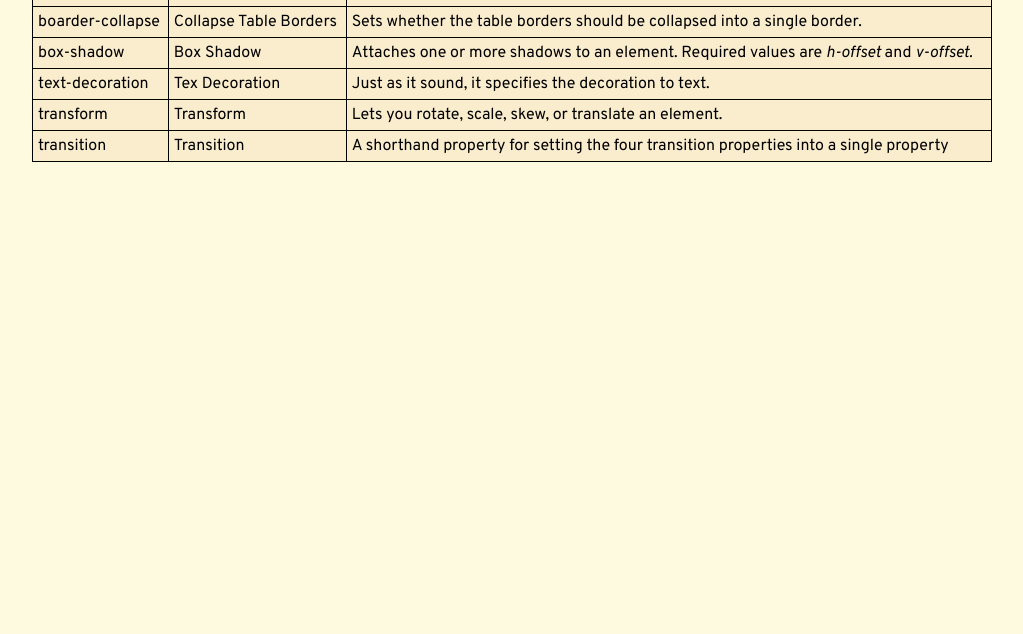
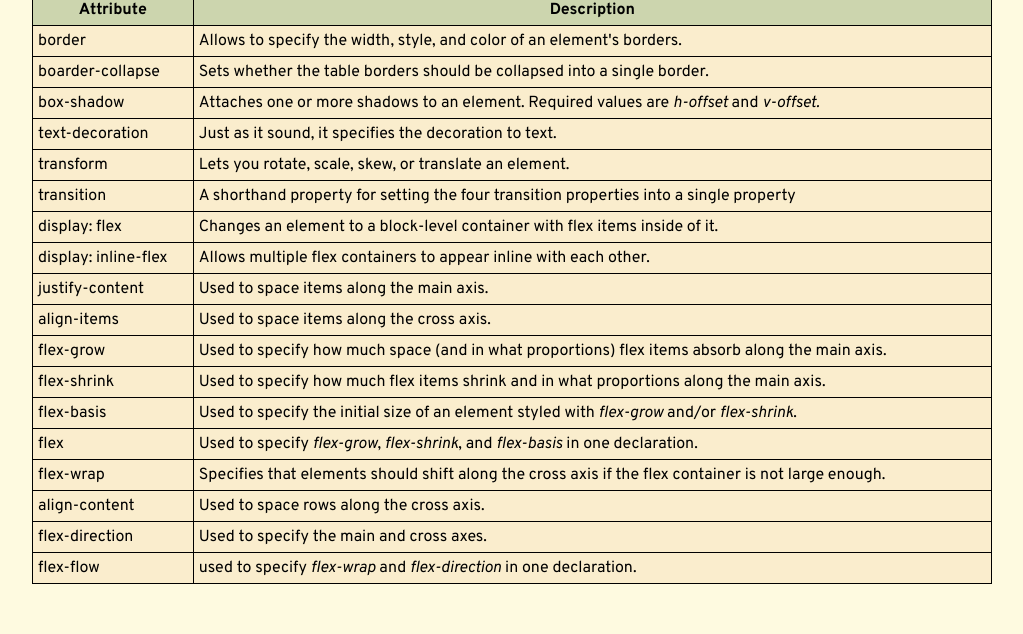
Before and after one commit to gemmanuel17/gemmanuel17-web-dev-sheet.github.io, a plain HTML site: page index.html in a window 1280 px wide. Shown: the part 483-1117 px from the top of the page, without its empty margins (128-1151 px from the left). Before the commit the page ends 800 px from the top, so only its background shows below. Drawn offline with Linux system fonts and the light colour scheme.

Commit message:
Updated Table Data

```diff
--- a/index.html
+++ b/index.html
@@ -99,7 +99,6 @@
                 <thead>
                     <tr>
                         <th>Attribute</th>
-                        <th>Name</th>
                         <th>Description</th>
                     </tr>
                 </thead>
@@ -109,42 +108,97 @@
                     <!--Row 1-->
                     <tr>
                         <td>border</td>
-                        <td>Border</td>
                         <td>Allows to specify the width, style, and color of an element's borders.</td>
                     </tr>
 
                     <!--Row 2-->
                     <tr>
                         <td>boarder-collapse</td>
-                        <td>Collapse Table Borders</td>
                         <td>Sets whether the table borders should be collapsed into a single border.</td>
                     </tr>
 
                     <!--Row 3-->
                     <tr>
                         <td>box-shadow</td>
-                        <td>Box Shadow</td>
                         <td>Attaches one or more shadows to an element. Required values are <em>h-offset</em> and <em>v-offset.</em></td>
                     </tr>
 
                     <!--Row 4-->
                     <tr>
                         <td>text-decoration</td>
-                        <td>Tex Decoration</td>
                         <td>Just as it sound, it specifies the decoration to text.</td>
                     </tr>
                     <!--Row 5-->
                     <tr>
                         <td>transform</td>
-                        <td>Transform</td>
                         <td>Lets you rotate, scale, skew, or translate an element.</td>
                     </tr>
                     <!--Row 6-->
                     <tr>
                         <td>transition</td>
-                        <td>Transition</td>
                         <td>A shorthand property for setting the four transition properties into a single property</td>
                     </tr>
+                    <!--Row 7-->
+                    <tr>
+                        <td>display: flex</td>
+                        <td>Changes an element to a block-level container with flex items inside of it.</td>
+                    </tr>
+                    <!--Row 8-->
+                    <tr>
+                        <td>display: inline-flex</td>
+                        <td>Allows multiple flex containers to appear inline with each other.</td>
+                    </tr>
+                    <!--Row 9-->
+                    <tr>
+                        <td>justify-content</td>
+                        <td>Used to space items along the main axis.</td>
+                    </tr>
+                    <!--Row 10-->
+                    <tr>
+                        <td>align-items</td>
+                        <td>Used to space items along the cross axis.</td>
+                    </tr>
+                    <!--Row 11-->
+                    <tr>
+                        <td>flex-grow</td>
+                        <td>Used to specify how much space (and in what proportions) flex items absorb along the main axis.</td>
+                    </tr>
+                    <!--Row 12-->
+                    <tr>
+                        <td>flex-shrink</td>
+                        <td>Used to specify how much flex items shrink and in what proportions along the main axis.</td>
+                    </tr>
+                    <!--Row 13-->
+                    <tr>
+                        <td>flex-basis</td>
+                        <td>Used to specify the initial size of an element styled with <em>flex-grow</em> and/or <em>flex-shrink</em>.</td>
+                    </tr>
+                    <!--Row 14-->
+                    <tr>
+                        <td>flex</td>
+                        <td>Used to specify <em>flex-grow</em>, <em>flex-shrink</em>, and <em>flex-basis</em> in one declaration.</td>
+                    </tr>
+                    <!--Row 15-->
+                    <tr>
+                        <td>flex-wrap</td>
+                        <td>Specifies that elements should shift along the cross axis if the flex container is not large enough.</td>
+                    </tr>
+                    <!--Row 16-->
+                    <tr>
+                        <td>align-content</td>
+                        <td>Used to space rows along the cross axis.</td>
+                    </tr>
+                    <!--Row 17-->
+                    <tr>
+                        <td>flex-direction</td>
+                        <td>Used to specify the main and cross axes.</td>
+                    </tr>
+                    <!--Row 18-->
+                    <tr>
+                        <td>flex-flow</td>
+                        <td>used to specify <em>flex-wrap</em> and <em>flex-direction</em> in one declaration.</td>
+                    </tr>
+
                 </tbody>
             </table>
         </main>
--- a/styles.css
+++ b/styles.css
@@ -67,6 +67,7 @@
 
     table {
         width: 75%;
+        margin-bottom: 50px;
     }
 
     th {
```
